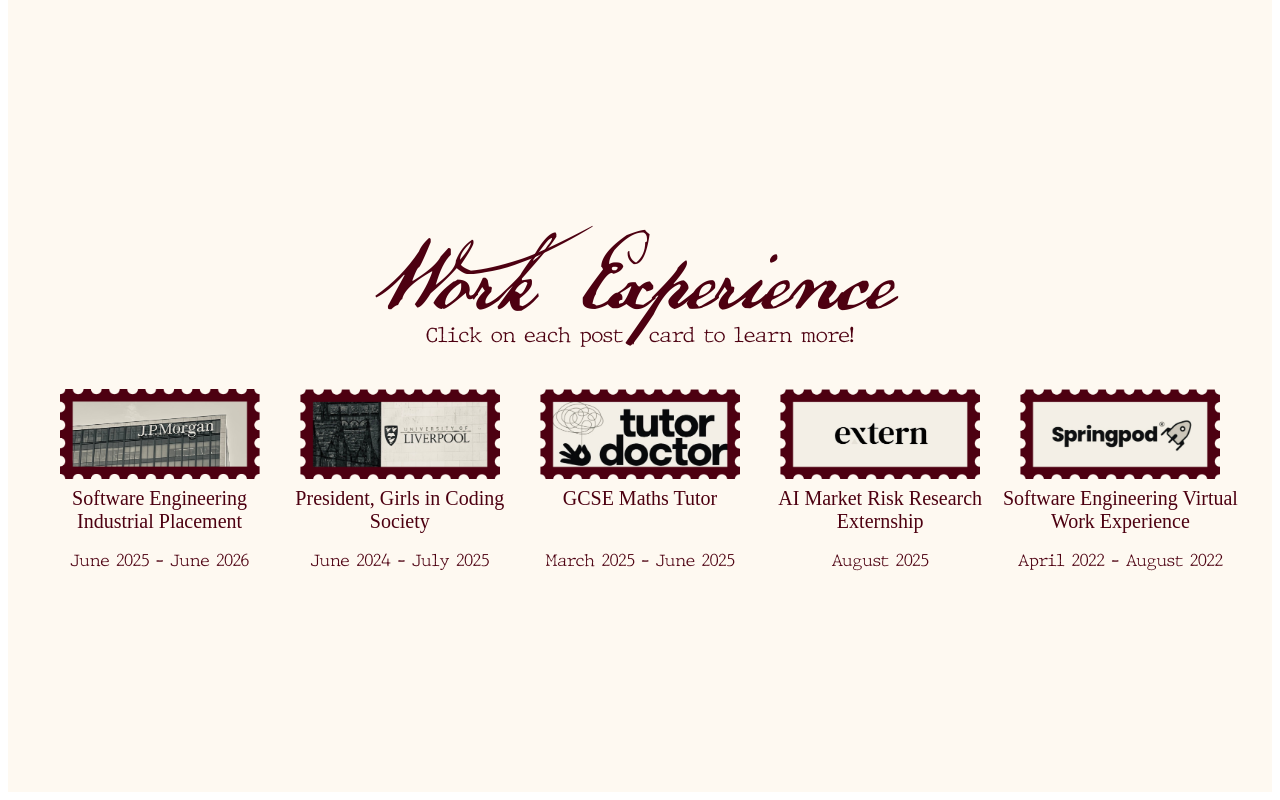
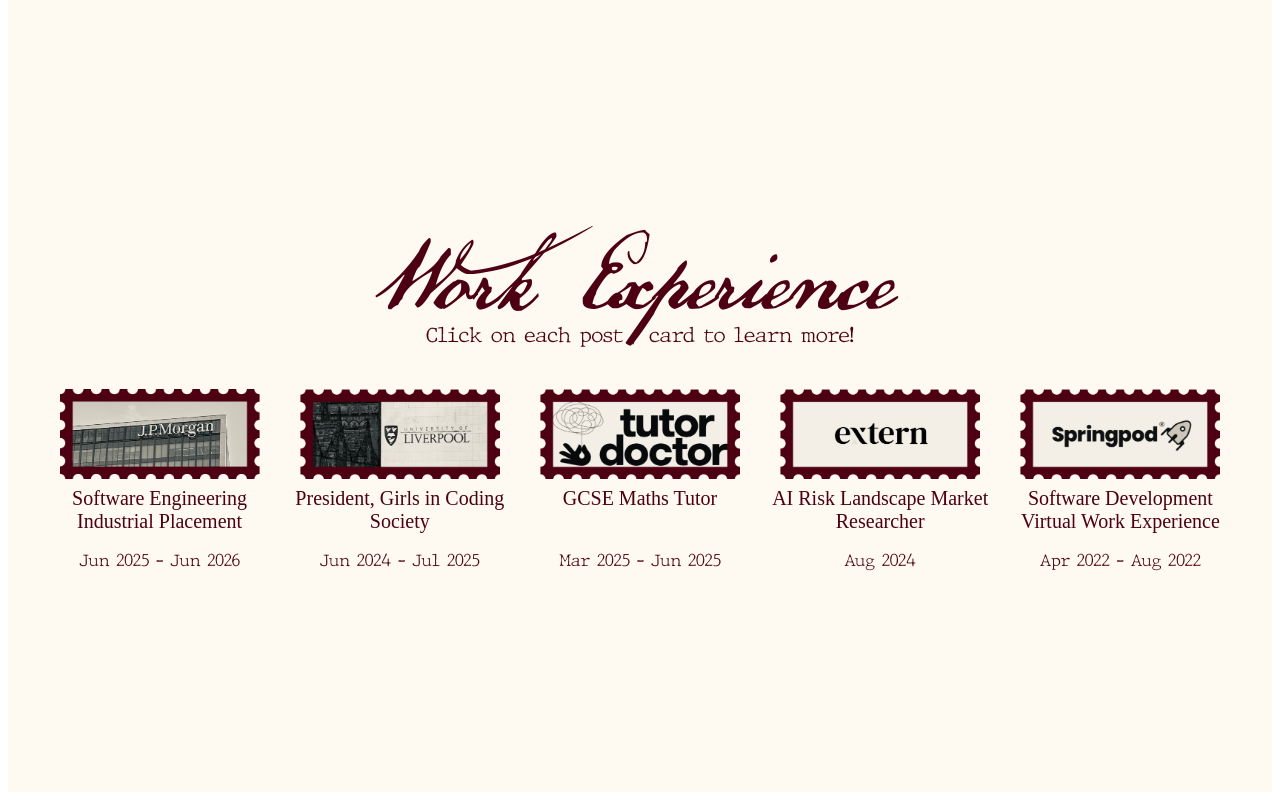
Before and after one commit to dhreeets/dhriti-portfolio, a React (Vite) app: page / in a window 1280 px wide. Shown: the part 816-1616 px from the top of the page. Built offline with nearby package versions, Linux system fonts and the light colour scheme; a web font is replaced by a local one.

Commit message:
new component for each postcard

```diff
--- /dev/null
+++ b/src/PostcardDetail.tsx
@@ -0,0 +1,28 @@
+import { useState } from 'react';
+
+type PostcardDetailProps = {
+    src: string;
+    alt: string;
+    role: string;
+    duration: string;
+    details: string;
+};
+
+export default function PostcardDetail({ src, alt, role, duration, details }: PostcardDetailProps) {
+    const [showDetails, setShowDetails] = useState(false);
+
+    return (
+        <div className="image-item">
+            <img
+                src={src}
+                alt={alt}
+                width="200px"
+                height="auto"
+                onClick={() => setShowDetails(!showDetails)}
+            />
+            <span>{role}</span>
+            <span>{duration}</span>
+            {showDetails && <span>{details}</span>}
+        </div>
+    );
+}
--- a/src/WorkExperience.tsx
+++ b/src/WorkExperience.tsx
@@ -3,6 +3,7 @@
 import tutorDoctorPostcard from './assets/postcards/TutorDoctorPostcard.png';
 import externPostcard from './assets/postcards/ExternPostcard.png';
 import springpodPostcard from './assets/postcards/SpringpodPostcard.png';
+import PostcardDetail from './PostcardDetail';
 
 function WorkExperience() {
     return (
@@ -12,60 +13,46 @@
                 <span>Click on each post / card to learn more!</span>
             </div>
             <div className="image-row">
-                <div className="image-item">
-                    <img
+
+                <PostcardDetail
                     src={jpmcPostcard}
-                    alt="unable to load jpmc postcard"
-                    width="200px"
-                    height="auto"/>
-                    <span>Software Engineering Industrial Placement</span>
-                    <span>June 2025 - June 2026</span>
-                </div>
+                    alt="unable to display JPMC Postcard"
+                    role="Software Engineering Industrial Placement"
+                    duration="Jun 2025 - Jun 2026"
+                    details="test text for JPMC placement"
+                />
 
-                <div className="image-item">
-                    <img
+                <PostcardDetail
                     src={uniOfLivPostcard}
-                        alt="unable to load uni of liv postcard"
-                        width="200px"
-                        height="auto"
+                    alt="unable to display Uniof Liverpool Postcard"
+                    role="President, Girls in Coding Society"
+                    duration="Jun 2024 - Jul 2025"
+                    details="test text for Uniof Liverpool placement"
                 />
-                    <span>President, Girls in Coding Society</span>
-                    <span>June 2024 - July 2025</span>
-                </div>
 
-                <div className="image-item">
-                    <img
+                <PostcardDetail
                     src={tutorDoctorPostcard}
-                        alt="unable to load tutor doctor postcard"
-                        width="200px"
-                        height="auto"
+                    alt="unable to display Tutor Doctor Postcard"
+                    role="GCSE Maths Tutor"
+                    duration="Mar 2025 - Jun 2025"
+                    details="test text for Tutor Doctor placement"
                 />
-                    <span>GCSE Maths Tutor</span>
-                    <span>March 2025 - June 2025</span>
-                </div>
 
-                <div className="image-item">
-                    <img
+                <PostcardDetail
                     src={externPostcard}
-                        alt="unable to load extern postcard"
-                        width="200px"
-                        height="auto"
+                    alt="unable to display Extern Postcard"
+                    role="AI Risk Landscape Market Researcher"
+                    duration="Aug 2024"
+                    details="test text for Extern placement"
                 />
-                    <span>AI Market Risk Research Externship</span>
-                    <span>August 2025</span>
-                </div>
 
-                <div className="image-item">
-                    <img
+                <PostcardDetail
                     src={springpodPostcard}
-                        alt="unable to load springpod postcard"
-                        width="200px"
-                        height="auto"
+                    alt="unable to display Springpod Postcard"
+                    role="Software Development Virtual Work Experience"
+                    duration="Apr 2022 - Aug 2022"
+                    details="test text for Springpod "
                 />
-                    <span>Software Engineering Virtual Work Experience</span>
-                    <span>April 2022 - August 2022</span>
-                </div>
-
             </div>
         </div>
     )
--- a/src/styles.css
+++ b/src/styles.css
@@ -100,6 +100,7 @@
     align-items: center;
     justify-self: center;
     gap: 8px;
+    cursor: pointer;
 }
 
 .work-experience .image-row .image-item span:nth-child(2) {
@@ -115,3 +116,9 @@
     text-align: center;
     min-height: 30px;
 }
+
+.work-experience .image-row .image-item span:nth-child(4) {
+    font-family: Georgia;
+    font-size: 12pt;
+    text-align: center;
+}
```
Lines whose indentation alone changed are shown as unchanged.
